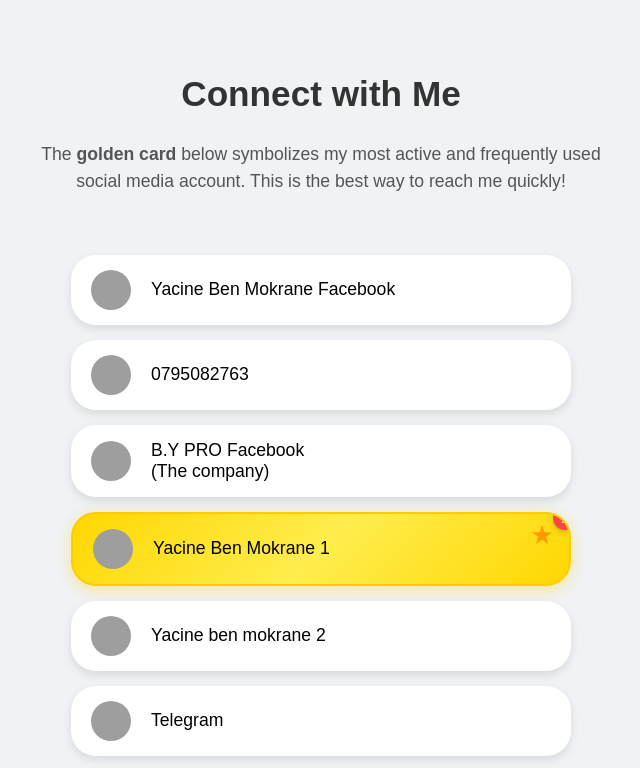
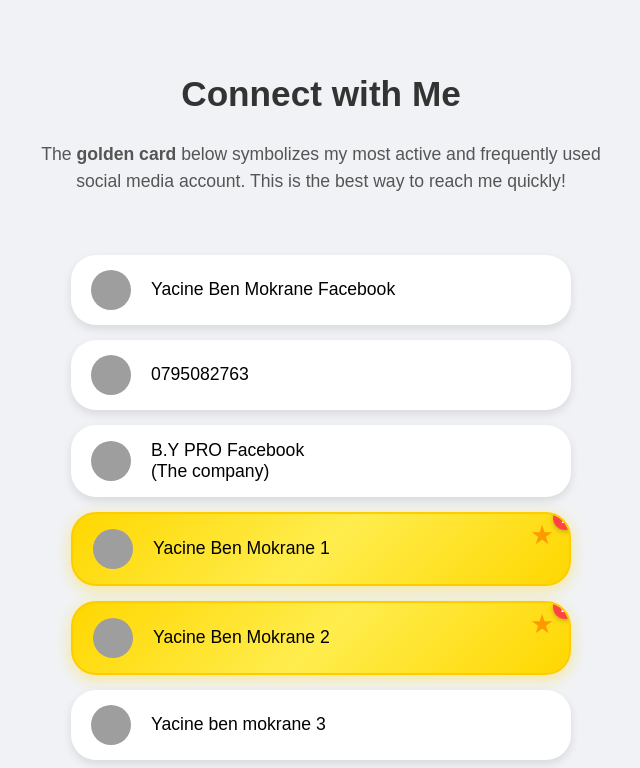
Before and after one commit to Yacine2007/Yacine2007, a plain HTML site: page communication.html in a window 1280 px wide. Shown: the top 768 px of the page, without its empty margins (319-959 px from the left). Drawn offline with Linux system fonts and the light colour scheme; grey boxes are pictures that could not be loaded.

Commit message:
Update communication.html

```diff
--- a/communication.html
+++ b/communication.html
@@ -168,8 +168,15 @@
         <img src="https://cdn-icons-png.flaticon.com/512/124/124010.png" alt="Facebook"> Yacine Ben Mokrane 1
     </li>
 
+
+<!-- Golden Card - Most Active Account -->
+    <li class="link-item golden-card" onclick="window.open('https://www.facebook.com/yacinebn2007','_blank')">
+        <span class="badge">2</span>
+        <img src="https://cdn-icons-png.flaticon.com/512/124/124010.png" alt="Facebook"> Yacine Ben Mokrane 2
+    </li>
+
     <li class="link-item" onclick="window.open('https://www.facebook.com/profile.php?id=61579708632130','_blank')">
-        <img src="https://cdn-icons-png.flaticon.com/512/124/124010.png" alt="Facebook"> Yacine ben mokrane 2
+        <img src="https://cdn-icons-png.flaticon.com/512/124/124010.png" alt="Facebook"> Yacine ben mokrane 3
     </li>
     <li class="link-item" onclick="window.open('https://t.me/ycnbnmkrn','_blank')">
         <img src="https://cdn-icons-png.flaticon.com/512/2111/2111646.png" alt="Telegram"> Telegram
```
